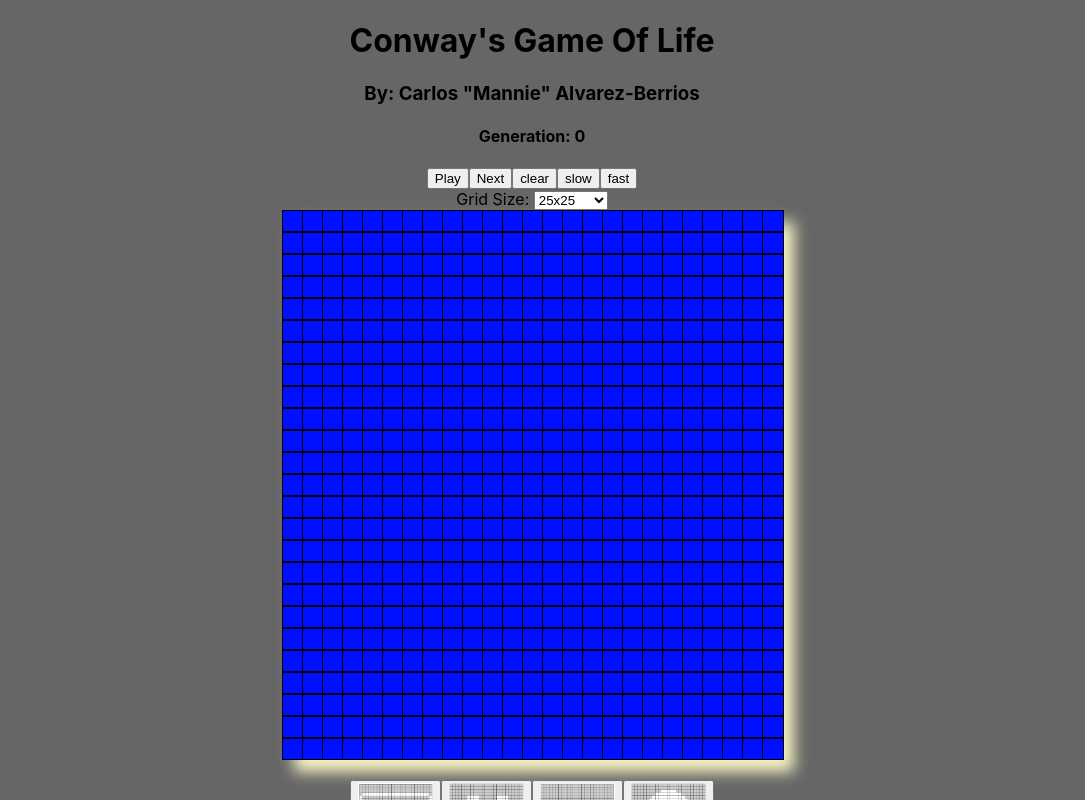
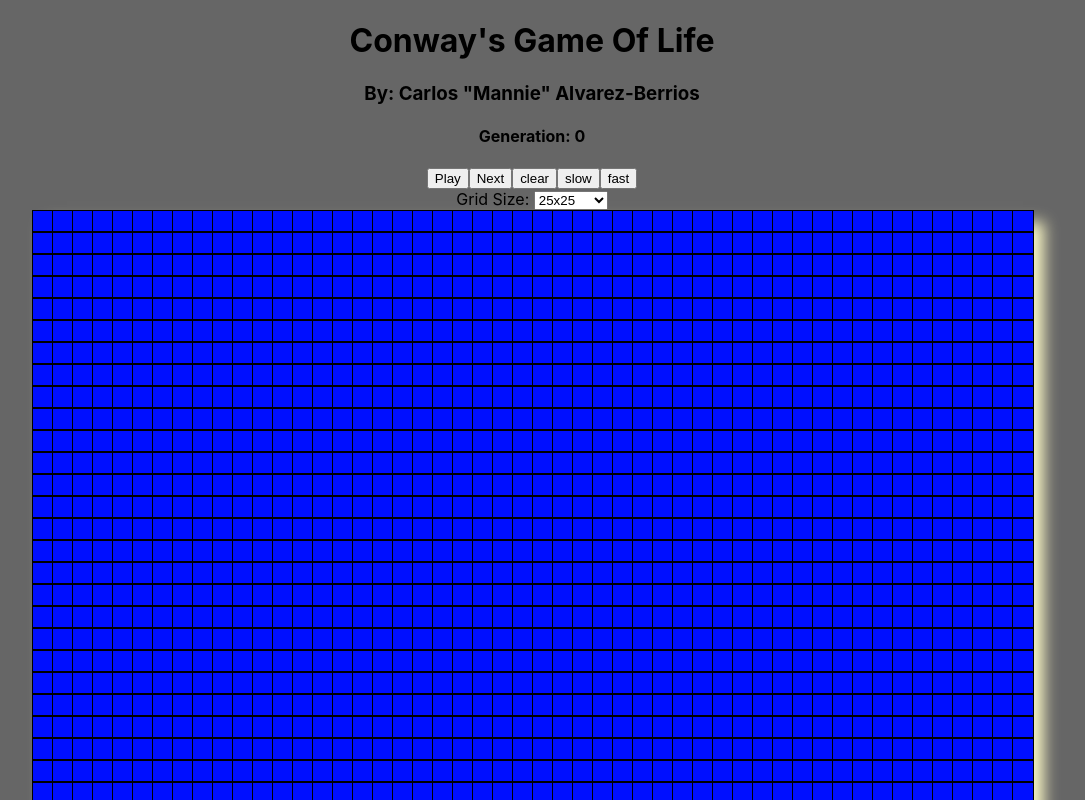
Before and after one commit to calvarezberrios/game_of_life, a React (Create React App) app: page / in a window 1280 px wide. Shown: the top 800 px of the page, without its empty margins (108-1193 px from the left). Built offline with nearby package versions, Linux system fonts and the light colour scheme.

Commit message:
changing grid size

```diff
--- a/src/components/Grid.jsx
+++ b/src/components/Grid.jsx
@@ -10,7 +10,7 @@ import skullImg from "../assets/images/skull.png";
 import { life, alien, skull, pacman } from '../presets';
 import findNeighbors from '../utils/findNeighbors';
 
-const initialGrid = Array.from({ length: 25 }).map(() => Array.from({ length: 25 }).fill({ isAlive: false }));
+const initialGrid = Array.from({ length: 50 }).map(() => Array.from({ length: 50 }).fill({ isAlive: false }));
 
 const Grid = () => {
     const [grid, setGrid] = useState(initialGrid);
@@ -34,8 +34,8 @@ const Grid = () => {
     const moveToNextGen = useCallback(() => {
 
         setGrid(grid => produce(grid, copy => {
-            for(let c = 0; c < 25; c++){
-                for(let r = 0; r < 25; r++) {
+            for(let c = 0; c < 50; c++){
+                for(let r = 0; r < 50; r++) {
                     const neighbors = findNeighbors(grid, c, r);
 
                     if(neighbors < 2 || neighbors > 3) {
@@ -63,9 +63,9 @@ const Grid = () => {
 
     function clearGrid() {
         setIsPlaying(false);
-        setGrid(new Array(25).fill(new Array(25).fill({isAlive: false})));
+        setGrid(initialGrid);
         setGen(0);
-        setSpeed(10);
+        setSpeed(100);
     }
 
 
@@ -120,7 +120,7 @@ export default Grid;
 const GridContainer = styled.div`
     box-shadow: 12px 12px 14px #f8f5c2;
     display: grid;
-    grid-template-columns: repeat(25, 20px);
-    width: ${25 * 20}px;
+    grid-template-columns: repeat(50, 20px);
+    width: ${50 * 20}px;
     margin: 0 auto;
 `;
```
